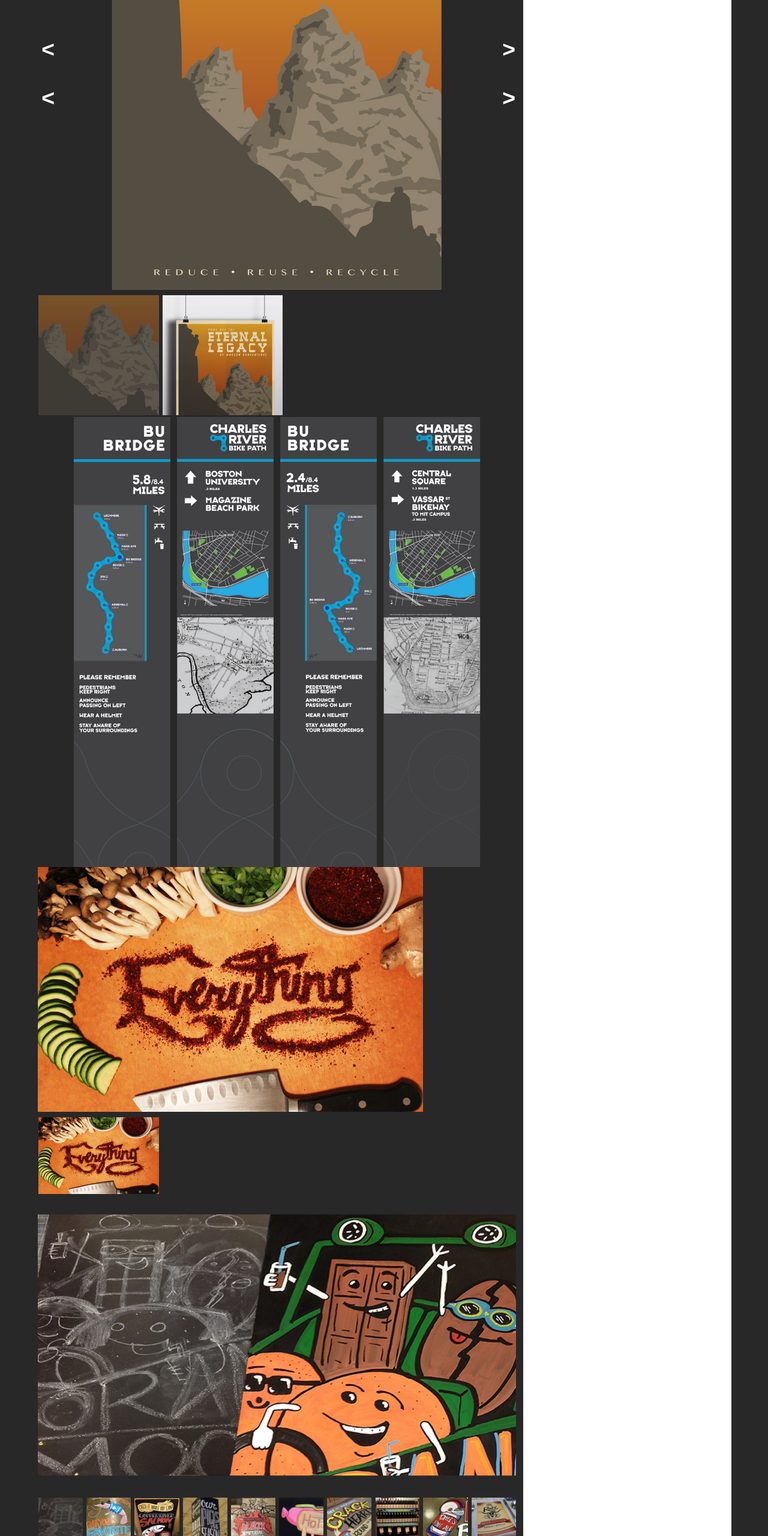
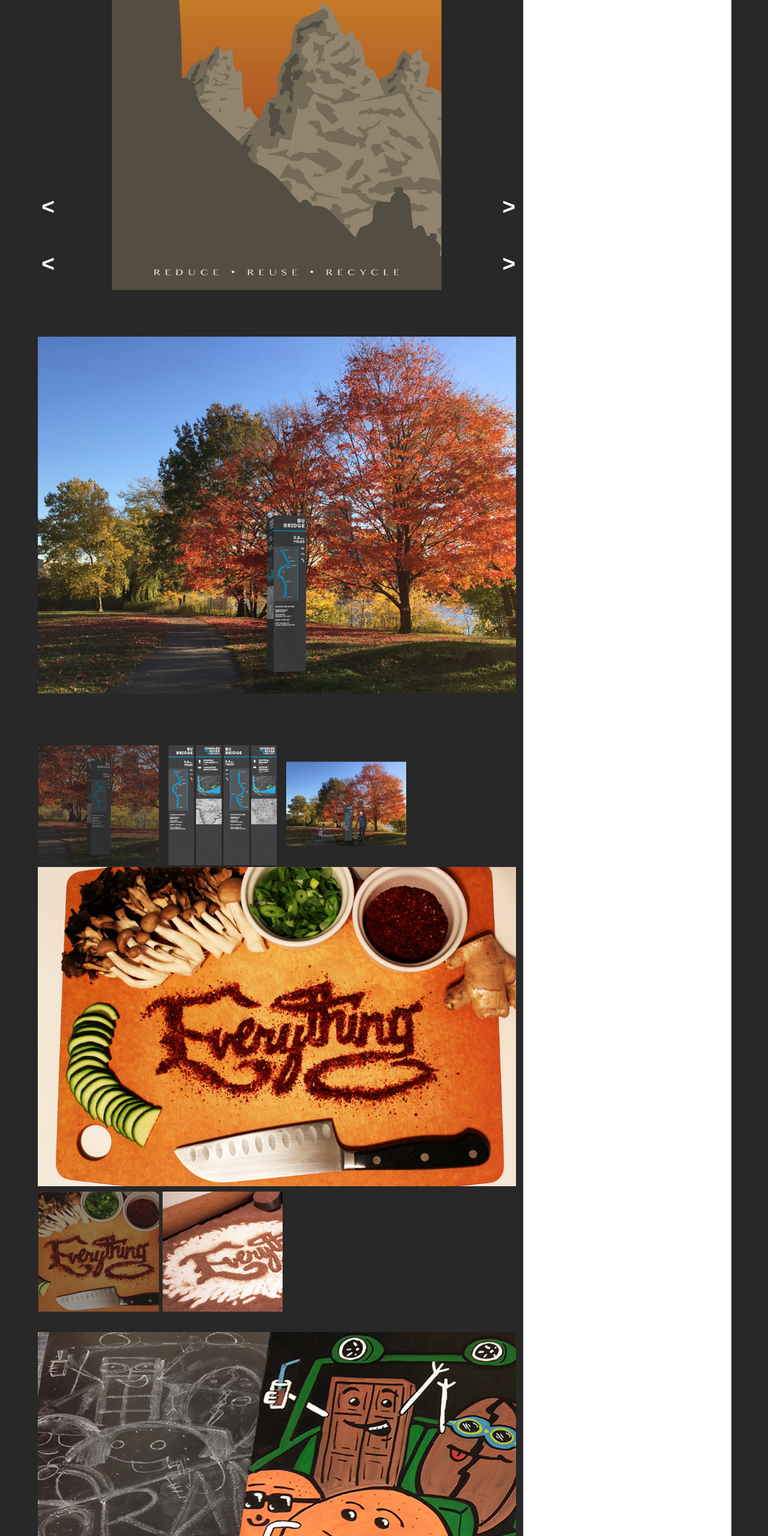
Before and after one commit to evilmagistrate/argyle, a plain HTML site: page gallery.html in a window 1280 px wide. Shown: the part 1660-4220 px from the top of the page at 60% size. Drawn offline with nearby package versions, Linux system fonts and the light colour scheme; a web font is replaced by a local one.

Commit message:
more image maintenance

```diff
--- a/gallery.html
+++ b/gallery.html
@@ -100,14 +100,7 @@
             <div class="imageWrapper">
 
                 <div class="feature"><img src="img/eternal-art.jpg" alt="" />
-                    <div class="imagePrevious">&lt;</div>
-                    <div class="imageNext">&gt;</div>
                 </div>
-
-                <div class="thumbnailSlider">
-                    <a href="" class="emBiggen thumbFeature"><img src="img/eternal-art-th.jpg" alt="" /></a>
-                    <a href="" class="emBiggen"><img src="img/eternal-mockup-th.jpg" alt="" /></a>
-                </div><!--end of div class="thumnbailSLider"-->
 
                 <div class="projectDescription">
                     <h3>Eternal</h3>
@@ -126,14 +119,17 @@
         <div id="crbp">
             <div class="imageWrapper">
 
-                <div class="feature"><img src="img/crbp-four-sides.jpg" alt="" />
-                    <div class="imagePrevious">&lt;</div>
-                    <div class="imageNext">&gt;</div>
+                <div class="feature"><img src="img/crbp-mockup.jpg" alt="" />
+                    <div class="imagePrevious vertical">&lt;</div>
+                    <div class="imageNext vertical">&gt;</div>
                 </div>
 
-                <!--<div class="thumbnailSlider">-->
-                    <!--<a href="" class="emBiggen thumbFeature"><img src="img/crbp-four-sides-th.jpg" alt="" /></a>-->
-                <!--</div>&lt;!&ndash;end of div class="thumnbailSLider"&ndash;&gt;-->
+                <div class="thumbnailSlider">
+                    <a href="" class="emBiggen thumbFeature"><img src="img/crbp-mockup-th.jpg" alt="" /></a>
+                    <a href="" class="emBiggen"><img src="img/crbp-four-sides-th.jpg" alt="" /></a>
+                    <a href="" class="emBiggen"><img src="img/crbp-mockup-with-people.jpg" alt="" /></a>
+
+                </div><!--end of div class="thumnbailSLider"-->
 
                 <div class="projectDescription">
                     <h3>CRBP</h3>
@@ -152,13 +148,14 @@
         <div id="everything">
             <div class="imageWrapper">
 
-                <div class="feature"><img src="img/everything-th.jpg" alt="" />
+                <div class="feature"><img src="img/everything-cutting-board.jpg" alt="" />
                     <div class="imagePrevious">&lt;</div>
                     <div class="imageNext">&gt;</div>
                 </div>
 
                 <div class="thumbnailSlider">
-                    <a href="" class="emBiggen"><img src="img/everything-th.jpg" alt="" /></a>
+                    <a href="" class="emBiggen thumbFeature"><img src="img/everything-cutting-board-th.jpg" alt="" /></a>
+                    <a href="" class="emBiggen"><img src="img/everything-flour-th.jpg" alt="" /></a>
                 </div><!--end of div class="thumnbailSLider"-->
 
                 <div class="projectDescription">
@@ -210,6 +207,27 @@
         </div> <!--end of div id="orangemochafrap"-->
 
 
+        <div id="piercingtheveil">
+            <div class="imageWrapper">
+
+                <div class="feature"><img src="img/piercingtheveil.jpg" alt="" />
+                </div>
+
+                <div class="projectDescription">
+                    <h3>piercing the universal veil</h3>
+                    <br />
+                    <p>Jerry (about George): When he's dead he'll be relieved! Kramer: Retail is for suckers., "Jerry: People who read the tabloids deserve to be lied to." Kramer: Jerry, it's L.A.! Nobody leaves. She's a seductress, she's a siren, she's a virgin, she's a whore. Jerry: A blind date. They call it a setup, now. I guess the blind people don't like being associated with all those losers. Kenny Banya [reading]: Why do they call it Ovaltine? The mug is round. The jar is round. They should call it round tine.</p>
+                    <div class="projectNav">
+                        <a href="" class="projectPrevious">&lt;previous</a>
+                        <a href="" class="projectNext">next&gt;</a>
+                    </div>
+                </div><!--end of div class="projectDescription"-->
+
+            </div><!--end of div class="imageWrapper"-->
+        </div> <!--end of div id="piercingtheveil"-->
+
+
+
     </div><!--end of div id="spotlight"-->
 
 
```
Also changed, not shown: index.html (+11 -6 lines), img/crbp-mockup-th.jpg (added), img/crbp-mockup-with-people-th.jpg (added), img/crbp-mockup-with-people.jpg (added), img/crbp-mockup.jpg (added), img/everything-cutting-board-th.jpg (added), img/everything-cutting-board.jpg (added), img/everything-flour-th.jpg (added), img/everything-flour.jpg (added), img/everything-pepper-th.jpg (added), img/everything-pepper.jpg (added), img/piercingtheveil-th.jpg (added), img/piercingtheveil.jpg (added).
